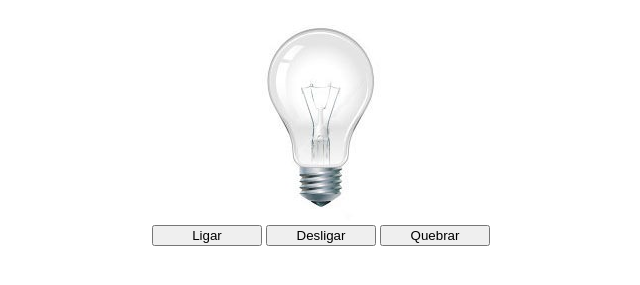
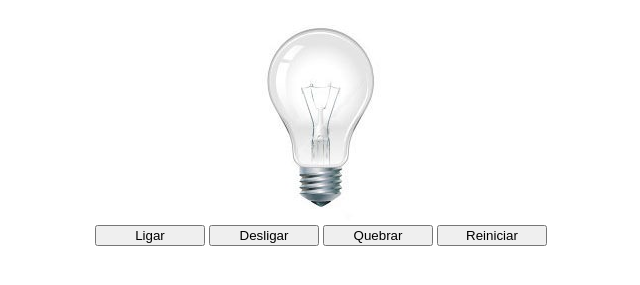
Before and after one commit to claycirqueira/Lamp, a plain HTML site: page index.html in a window 1280 px wide. Shown: the part 87-372 px from the top of the page, without its empty margins (319-959 px from the left). Drawn offline with Linux system fonts and the light colour scheme.

Commit message:
add botão para recarregar página

```diff
--- a/index.html
+++ b/index.html
@@ -18,6 +18,8 @@
             <button id='turnOn'>Ligar</button>
             <button id='turnOff'>Desligar</button>
             <button id='turnBroken'>Quebrar</button>
+            <button id='turnUpdating'>Reiniciar</button>
+
 
         </div>
     </main>
```
